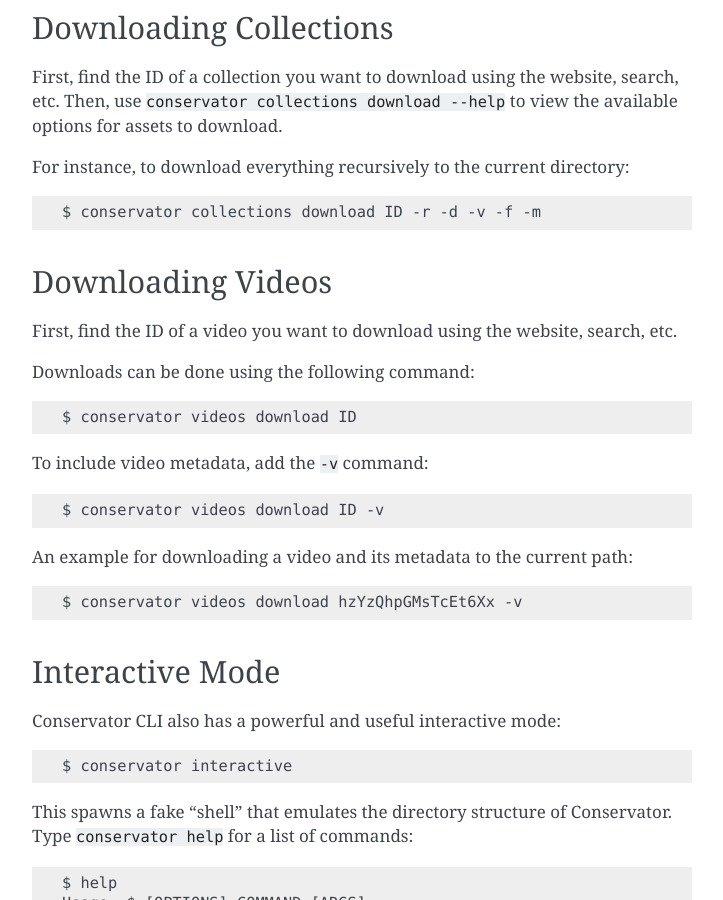
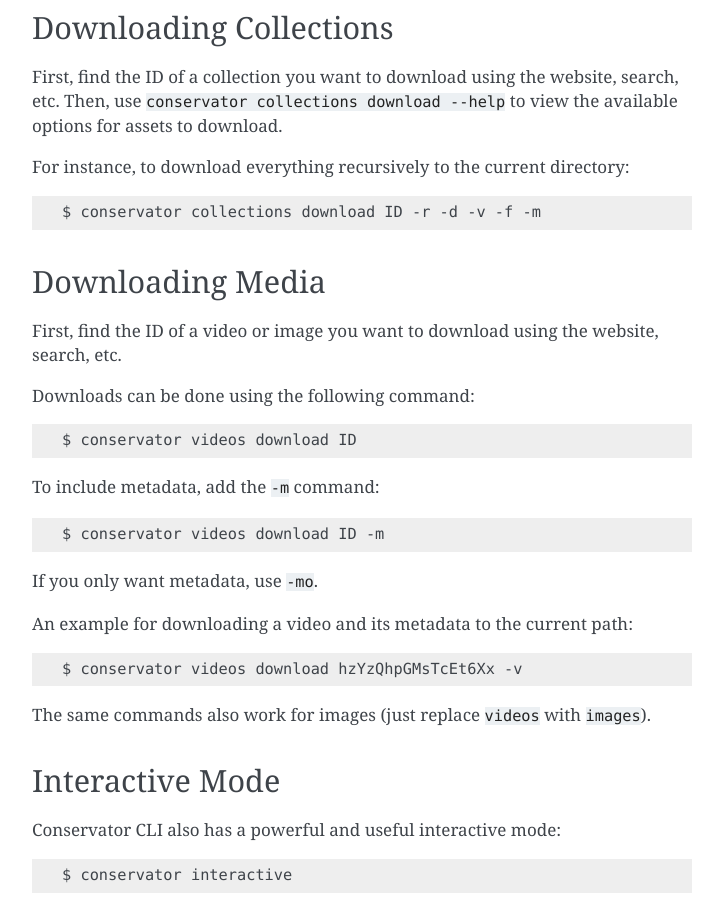
Before and after one commit to FLIR/conservator-cli, a Sphinx documentation site: the page built from docs/usage/cli_quickstart.rst, in a window 1280 px wide and 900 px high, scrolled down 2304 px. Shown: the whole window, without its empty margins (388-1111 px from the left). Built offline with Sphinx 7.4.7, drawn with Linux system fonts in a browser that asks for light colours; some of the changed text lies outside the part shown.

Commit message:
Update docs

```diff
--- a/docs/usage/cli_quickstart.rst
+++ b/docs/usage/cli_quickstart.rst
@@ -110,24 +110,28 @@ directory::
 
     $ conservator collections download ID -r -d -v -f -m
 
-Downloading Videos
+Downloading Media
 ------------------
 
-First, find the ID of a video you want to download using
+First, find the ID of a video or image you want to download using
 the website, search, etc.
 
 Downloads can be done using the following command::
 
     $ conservator videos download ID
 
-To include video metadata, add the ``-v`` command::
+To include metadata, add the ``-m`` command::
 
-    $ conservator videos download ID -v
+    $ conservator videos download ID -m
+
+If you only want metadata, use ``-mo``.
 
 An example for downloading a video and its metadata to the current path::
 
     $ conservator videos download hzYzQhpGMsTcEt6Xx -v
 
+The same commands also work for images (just replace ``videos`` with
+``images``).
 
 Interactive Mode
 ----------------
```
